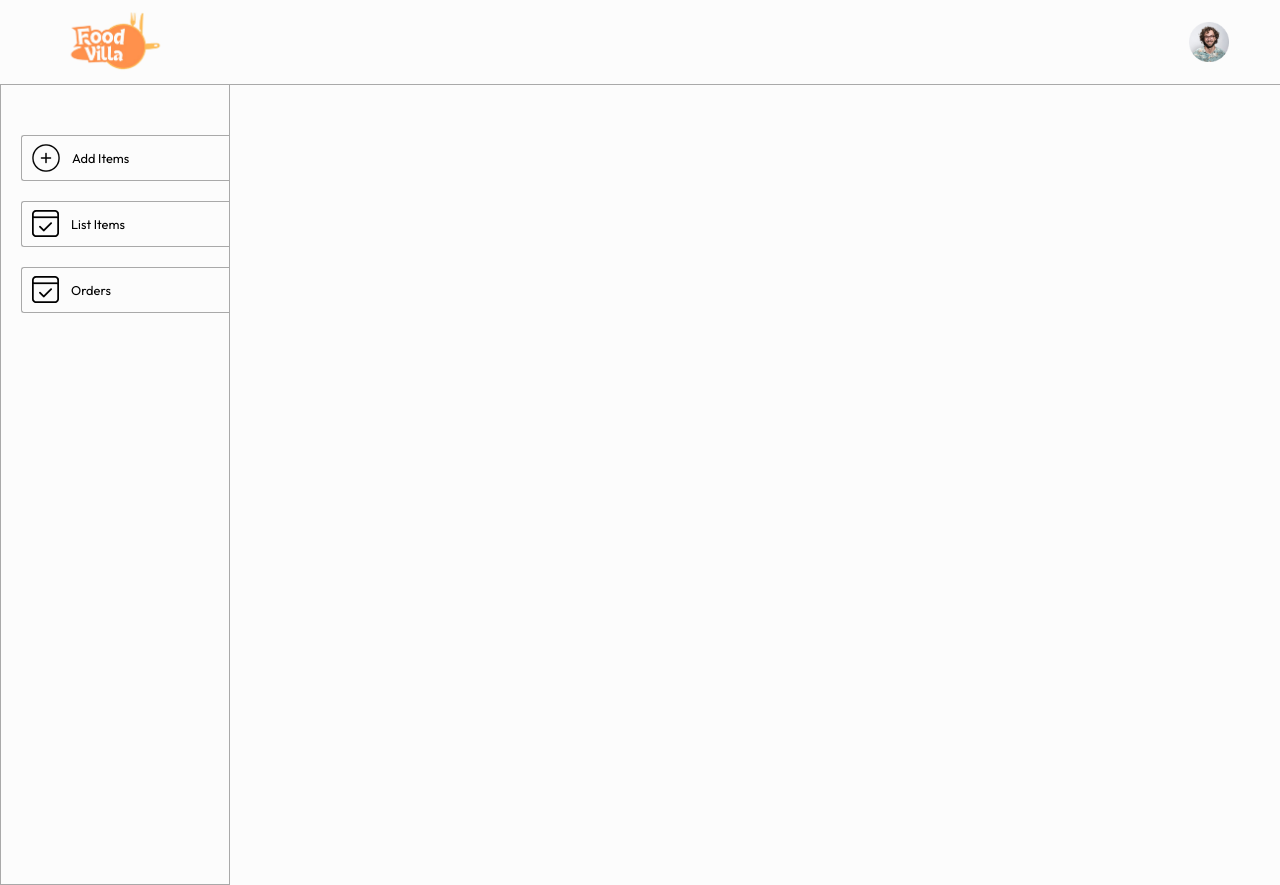
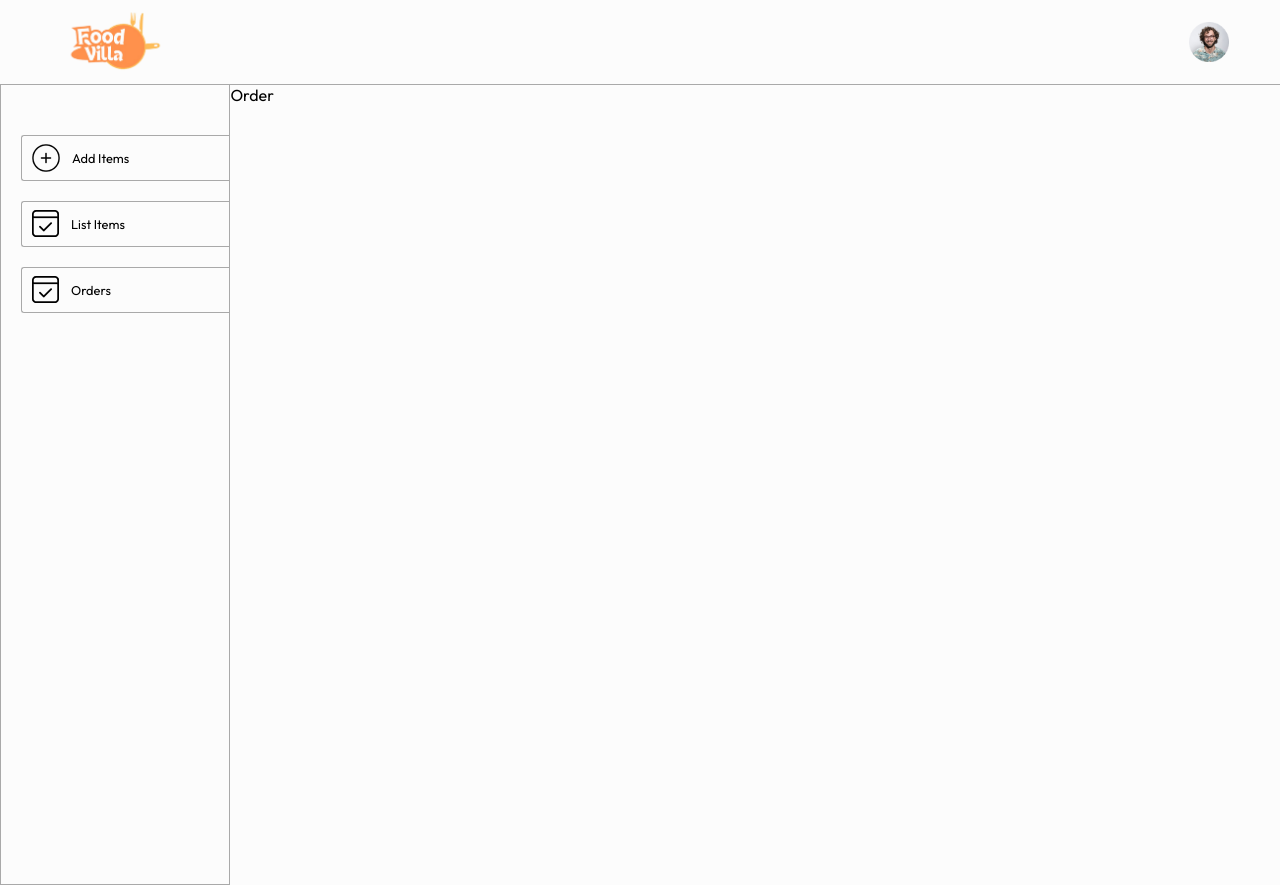
Before and after one commit to mahesh-pagrut/food-villa, a React (Vite) app in the folder admin/: page /orders in a window 1280 px wide. Built offline with nearby package versions, Linux system fonts and the light colour scheme.

Commit message:
routes for side bar

```diff
--- a/admin/src/App.jsx
+++ b/admin/src/App.jsx
@@ -1,6 +1,10 @@
 import React from 'react'
 import Navbar from './components/navbar/Navbar'
 import Sidebar from './components/sidebar/Sidebar'
+import {Route, Routes} from 'react-router-dom'
+import List from './pages/List/List'
+import Order from './pages/Orders/Order'
+import Add from './pages/Add/Add'
 
 const App = () => {
   return (
@@ -9,6 +13,11 @@ const App = () => {
       <hr/>
       <div className="app-content">
         <Sidebar/>
+        <Routes>
+          <Route path='/add' element={<Add/>}/>
+          <Route path='/list' element={<List/>}/>
+          <Route path='/orders' element={<Order/>}/>
+        </Routes>
       </div>
     </div>
   )
--- /dev/null
+++ b/admin/src/pages/Add/Add.jsx
@@ -0,0 +1,10 @@
+import React from 'react'
+import './Add.css'
+
+const Add = () => {
+  return (
+    <div>Add</div>
+  )
+}
+
+export default Add
--- /dev/null
+++ b/admin/src/pages/List/List.jsx
@@ -0,0 +1,10 @@
+import React from 'react'
+import './List.css'
+
+const List = () => {
+  return (
+    <div>List</div>
+  )
+}
+
+export default List
--- /dev/null
+++ b/admin/src/pages/Orders/Order.jsx
@@ -0,0 +1,10 @@
+import React from 'react'
+import './Order.css'
+
+const Order = () => {
+  return (
+    <div>Order</div>
+  )
+}
+
+export default Order
```
Also changed, not shown: admin/src/pages/Add/Add.css (added), admin/src/pages/List/List.css (added), admin/src/pages/Orders/Order.css (added).
